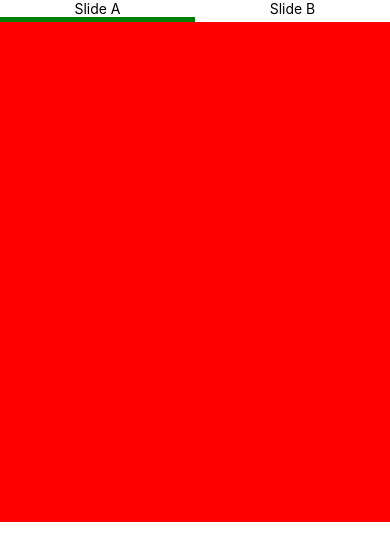
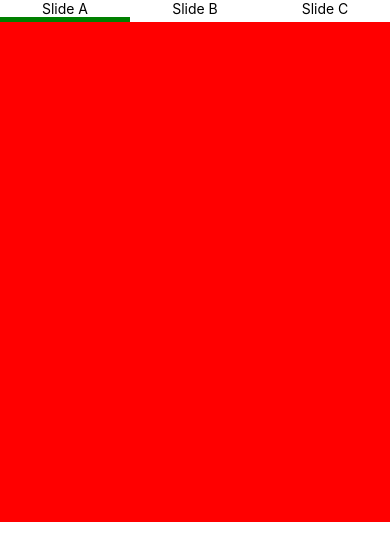
Before and after one commit to fattahmuhyiddeen/react-native-animation-example, a React Native app: screen / in a window 390 px wide. Shown: the top 560 px of the page. Built offline with nearby package versions, Linux system fonts and the light colour scheme.

Commit message:
add more tabs

```diff
--- a/examples/SliderTab.jsx
+++ b/examples/SliderTab.jsx
@@ -15,6 +15,10 @@ const data = [
   {
     title: 'Slide B',
     children: <View style={{height: 200, backgroundColor: 'green'}}></View>,
+  },
+  {
+    title: 'Slide C',
+    children: <View style={{height: 200, backgroundColor: 'blue'}}></View>,
   },
 ];
 
```
